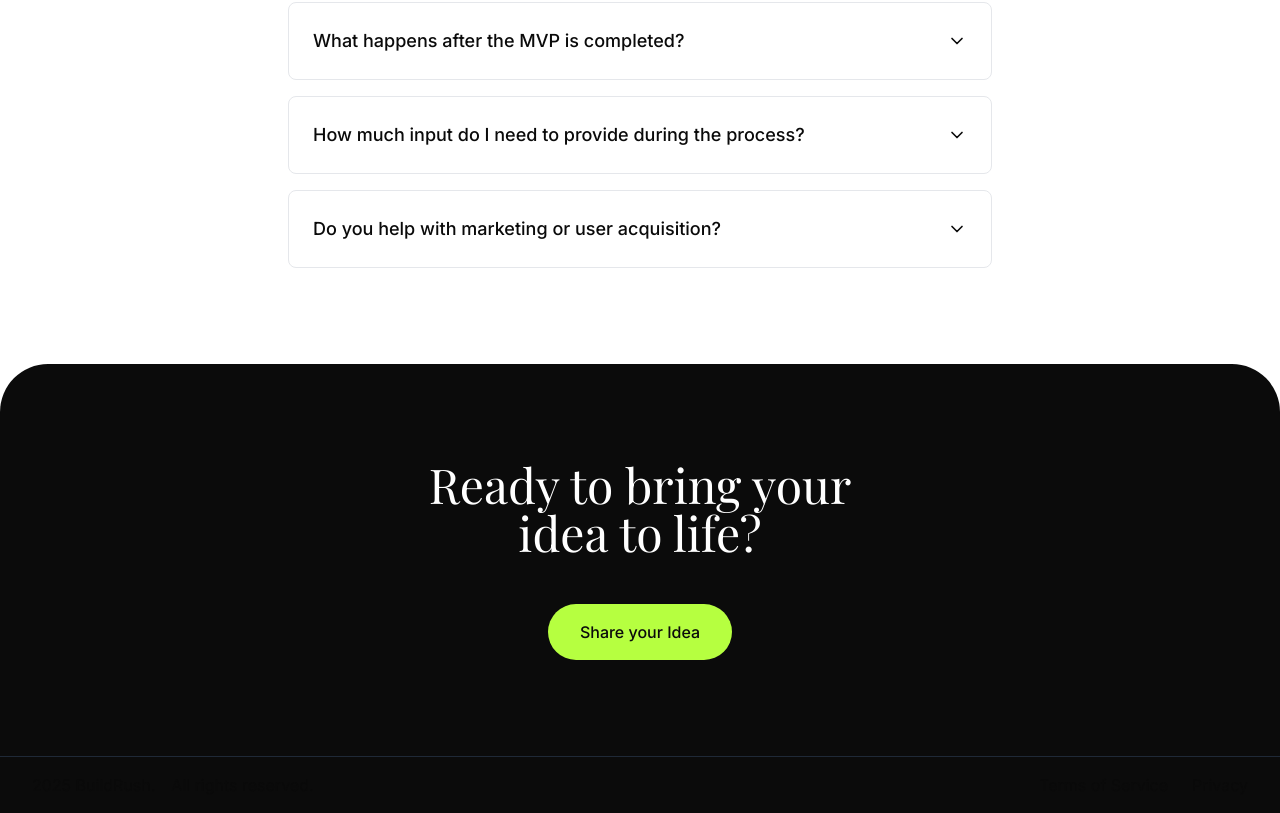
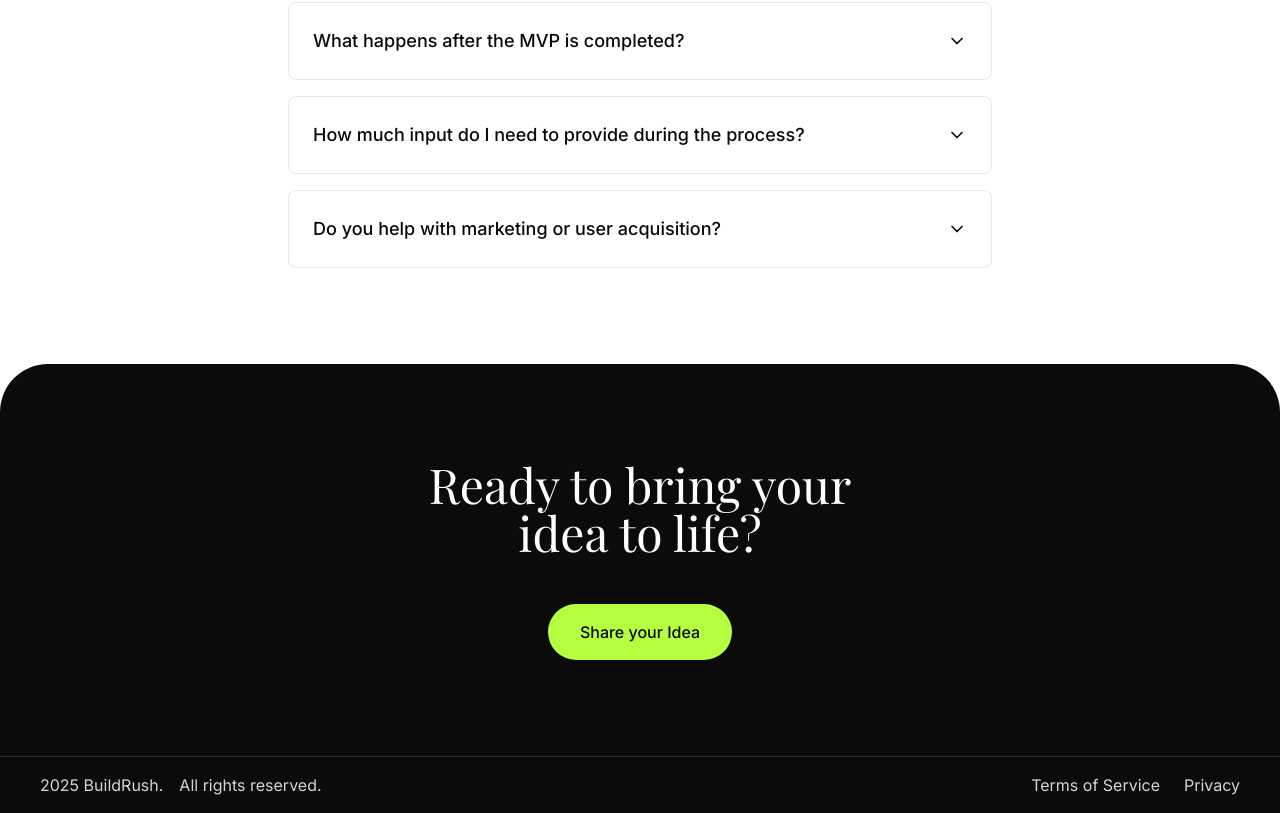
Before and after one commit to samtaxak11/buildrush, a Next.js app: page / in a window 1280 px wide. Shown: the part 7429-8242 px from the top of the page. Built offline with nearby package versions, Linux system fonts and the light colour scheme; a web font is replaced by a local one.

Commit message:
Update footer text visibility and accessibility

```diff
--- a/components/Footer.tsx
+++ b/components/Footer.tsx
@@ -5,13 +5,13 @@ const Footer = () => {
   return (
     <footer className="bg-[#0B0B0B] py-4 border-t border-gray-800">
       <div className="max-w-7xl mx-auto px-6 lg:px-8 flex justify-between items-center">
-        <div className="flex items-center space-x-4">
-          <span>2025 BuildRush.</span>
+        <div className="flex items-center space-x-4 text-gray-300">
+          <span className="pl-2">2025 BuildRush.</span>
           <span>All rights reserved.</span>
         </div>
-        <div className="flex items-center space-x-6">
-          <span>Terms of Service</span>
-          <span>Privacy</span>
+        <div className="flex items-center space-x-6 text-gray-300 pr-2">
+          <span className="hover:text-white transition-colors duration-200 cursor-pointer">Terms of Service</span>
+          <span className="hover:text-white transition-colors duration-200 cursor-pointer">Privacy</span>
         </div>
       </div>
     </footer>
```
